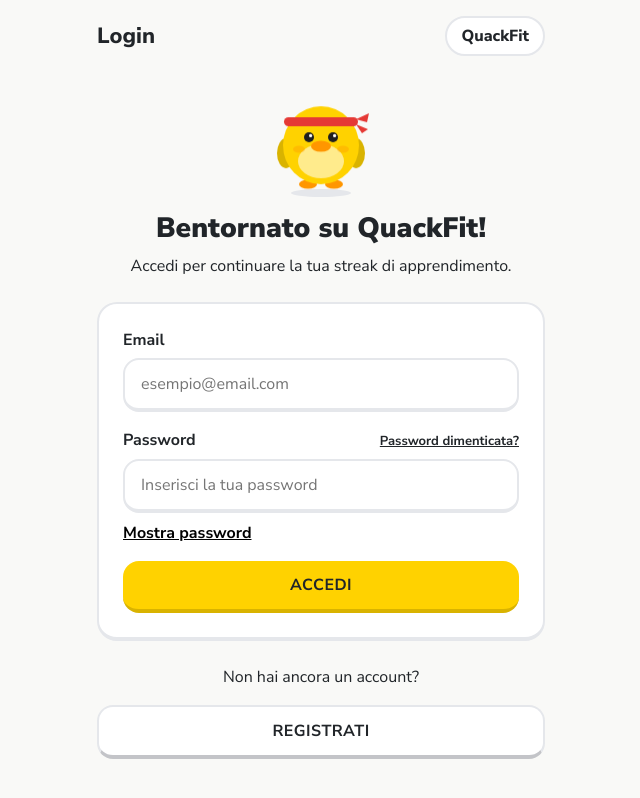
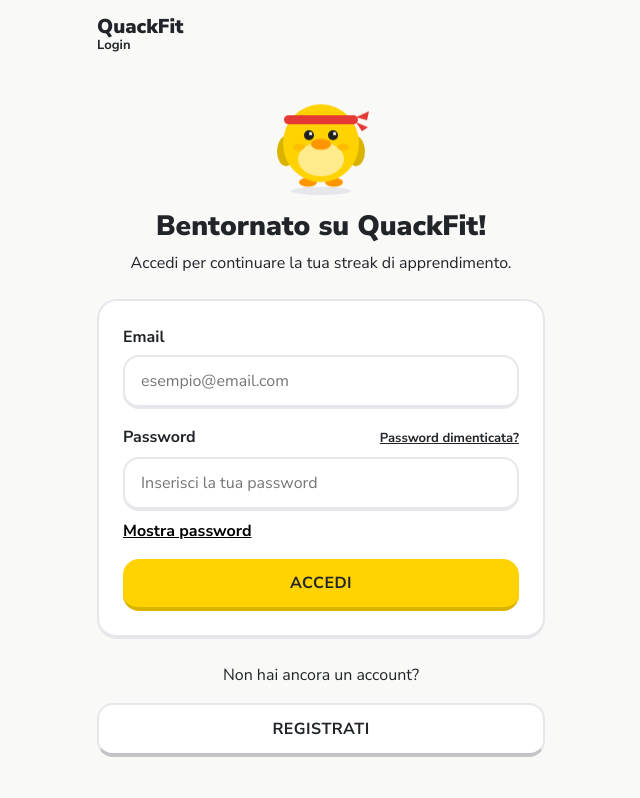
Before and after one commit to TheRedKardinal/QuackFit, a React (Vite) app in the folder frontend/: page /login in a window 1280 px wide. Shown: the whole page, without its empty margins (319-959 px from the left). Built offline with nearby package versions, Linux system fonts and the light colour scheme.

Commit message:
fix(frontend): barra delle pagine di accesso e avanzamento della lezione senza animare la larghezza

```diff
--- a/frontend/src/features/auth/BarraAccesso.tsx
+++ b/frontend/src/features/auth/BarraAccesso.tsx
@@ -4,12 +4,15 @@
   titolo: string
 }
 
-/** Barra in alto delle pagine di accesso: titolo della pagina e marchio. */
+/**
+ * Barra in alto delle pagine di accesso, come quella dell'app: il marchio in evidenza e sotto il nome della pagina
+ * (che resta l'h1 della pagina, per gli screen reader).
+ */
 function BarraAccesso({ titolo }: Props) {
   return (
     <header className={stili.barra}>
+      <span className={stili.marchio}>QuackFit</span>
       <h1 className={stili.titoloBarra}>{titolo}</h1>
-      <span className={stili.marchio}>QuackFit</span>
     </header>
   )
 }
--- a/frontend/src/features/auth/accesso.module.css
+++ b/frontend/src/features/auth/accesso.module.css
@@ -8,24 +8,20 @@
 
 .barra {
   display: flex;
-  align-items: center;
-  justify-content: space-between;
-  gap: 0.75rem;
+  flex-direction: column;
   margin-bottom: 1.5rem;
+  line-height: 1.1;
 }
 
 .titoloBarra {
   margin: 0;
-  font-size: 1.375rem;
-  font-weight: 800;
+  font-size: 0.8125rem;
+  font-weight: 700;
 }
 
 .marchio {
-  padding: 0.375rem 0.875rem;
-  border: 2px solid var(--colore-bordo);
-  border-radius: 999px;
-  background-color: var(--colore-superficie);
-  font-weight: 800;
+  font-size: 1.25rem;
+  font-weight: 900;
 }
 
 .titolo {
--- a/frontend/src/features/lezione/BarraLezione.tsx
+++ b/frontend/src/features/lezione/BarraLezione.tsx
@@ -27,7 +27,7 @@
         aria-valuemax={totale}
         aria-valuenow={risolte}
       >
-        <div className={stili.riempimento} style={{ width: `${percentuale}%` }} />
+        <div className={stili.riempimento} style={{ transform: `translateX(${percentuale - 100}%)` }} />
       </div>
       <div className={stili.errori}>
         <span aria-hidden="true" className={stili.pallini}>
--- a/frontend/src/features/lezione/lezione.module.css
+++ b/frontend/src/features/lezione/lezione.module.css
@@ -36,11 +36,19 @@
   background-color: var(--colore-bordo);
 }
 
+/* il riempimento è largo quanto la barra e scorre da sinistra (translateX): si anima senza ricalcolare il layout e,
+   a differenza di scaleX, non schiaccia gli angoli arrotondati; la barra (overflow: hidden) taglia la parte fuori */
 .riempimento {
   height: 100%;
   border-radius: 999px;
   background-color: var(--colore-successo);
-  transition: width 0.3s ease-out;
+  transition: transform 0.3s ease-out;
+}
+
+@media (prefers-reduced-motion: reduce) {
+  .riempimento {
+    transition: none;
+  }
 }
 
 .errori {
```
